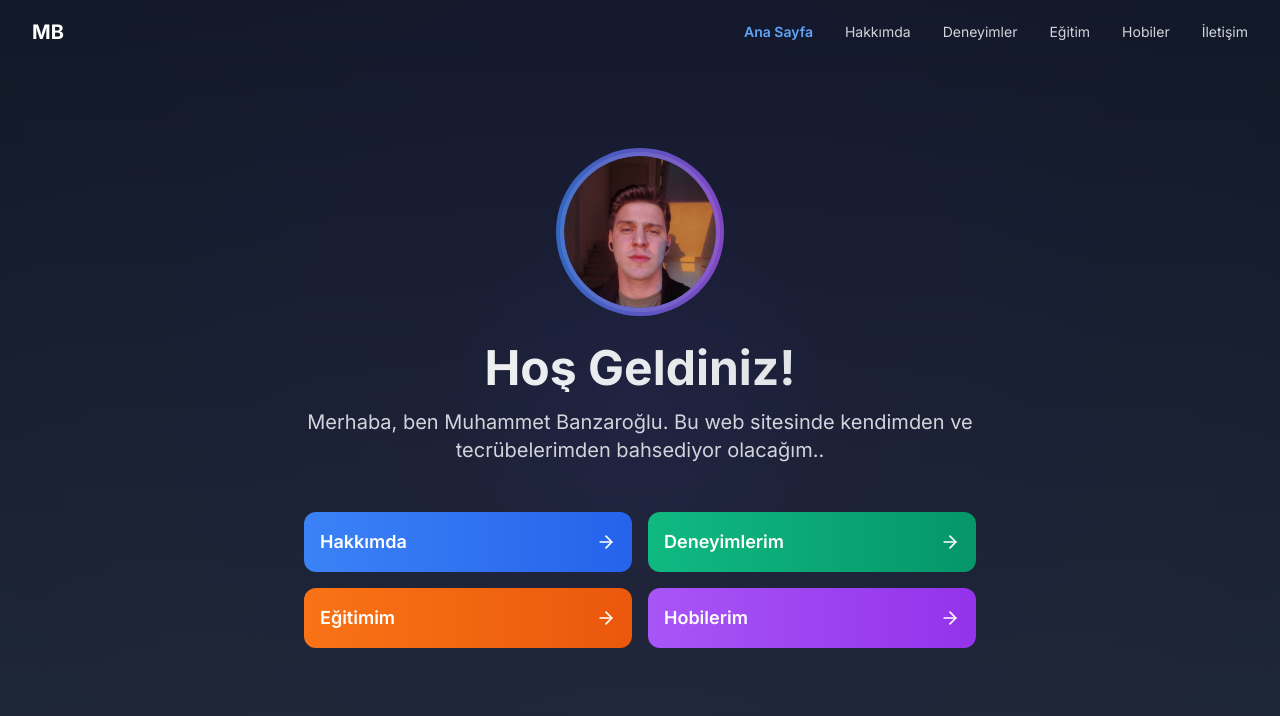
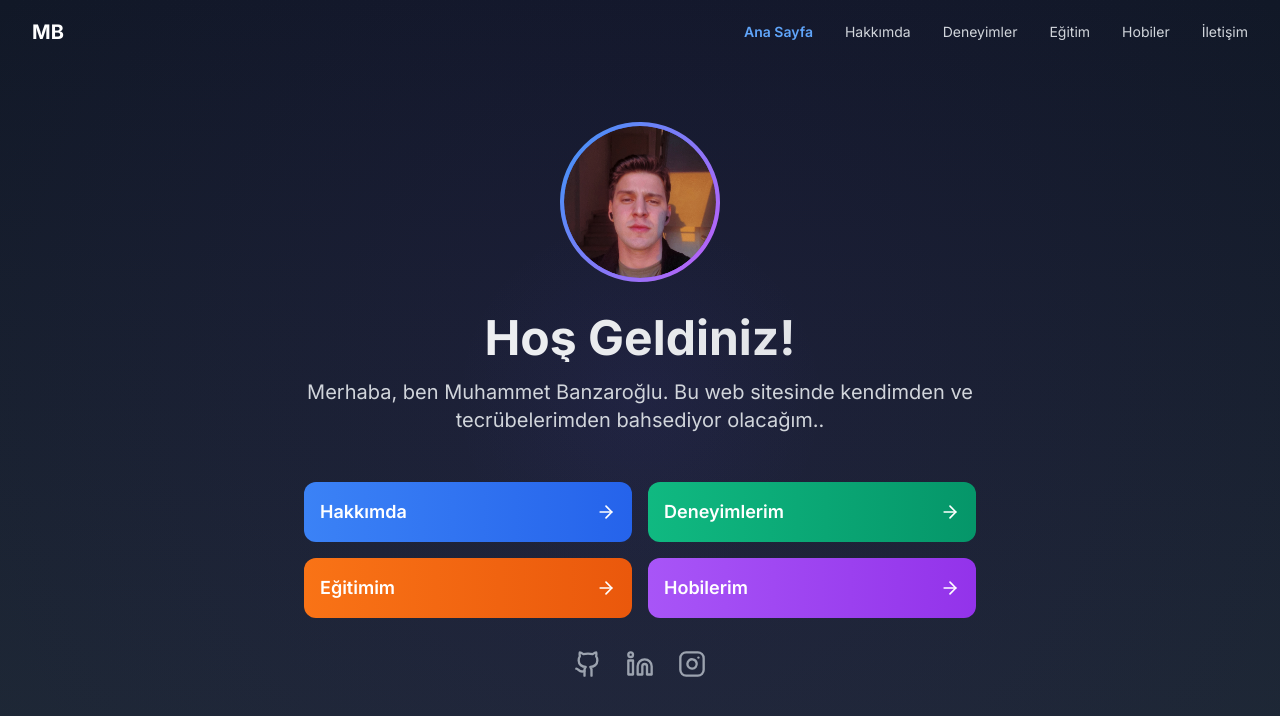
Before and after one commit to Mbanzaroglu/my-app, a Next.js app: page / in a window 1280 px wide. Shown: the top 716 px of the page. Built offline with nearby package versions, Linux system fonts and the light colour scheme.

Commit message:
Main page has modified with couple of features such as link icons

```diff
--- a/app/components/hero-section.tsx
+++ b/app/components/hero-section.tsx
@@ -4,7 +4,7 @@ import { useState, useEffect } from "react"
 import Image from "next/image"
 import Link from "next/link"
 import { motion } from "framer-motion"
-import { ArrowRight } from "lucide-react"
+import { ArrowRight, Github, Linkedin, Instagram } from "lucide-react"
 
 export default function HeroSection() {
   const [mousePosition, setMousePosition] = useState({ x: 0, y: 0 })
@@ -29,7 +29,7 @@ export default function HeroSection() {
   ]
 
   return (
-    <div className="relative min-h-screen flex items-center justify-center overflow-hidden bg-gradient-to-b from-gray-900 to-gray-800">
+    <div className="relative min-h-screen flex flex-col items-center justify-center overflow-hidden bg-gradient-to-b from-gray-900 to-gray-800">
       {/* Animated background elements */}
       <div className="absolute inset-0 overflow-hidden">
         <div className="absolute inset-0 bg-[radial-gradient(circle_at_50%_50%,rgba(76,29,149,0.1),rgba(15,23,42,0))]" />
@@ -50,11 +50,17 @@ export default function HeroSection() {
           className="mb-12"
         >
           <div className="relative w-40 h-40 mx-auto mb-8">
-            <div
-              className="absolute inset-0 rounded-full bg-gradient-to-r from-blue-500 to-purple-500 animate-pulse"
+            <motion.div
+              className="absolute inset-0 rounded-full bg-gradient-to-r from-blue-500 to-purple-500"
               style={{ transform: "scale(1.05)" }}
+              animate={{ rotate: 360 }}
+              transition={{ repeat: Infinity, duration: 5, ease: "linear" }}
             />
-            <div className="relative w-full h-full rounded-full overflow-hidden border-4 border-white/10">
+            <motion.div
+              className="relative w-full h-full rounded-full overflow-hidden border-4 border-white/10"
+              whileHover={{ scale: 1.2 }}
+              transition={{ type: "spring", stiffness: 300 }}
+            >
               <Image
                 src="/me.JPG"
                 alt="Profil Fotoğrafı"
@@ -62,7 +68,7 @@ export default function HeroSection() {
                 objectFit="cover"
                 className="rounded-full"
               />
-            </div>
+            </motion.div>
           </div>
 
           <motion.h1
@@ -75,17 +81,26 @@ export default function HeroSection() {
           </motion.h1>
 
           <motion.p
-            initial={{ y: 20, opacity: 0 }}
-            animate={{ y: 0, opacity: 1 }}
+            initial={{ opacity: 0 }}
+            animate={{ opacity: 1 }}
             transition={{ delay: 0.3 }}
             className="text-lg md:text-xl text-gray-300 max-w-2xl mx-auto mb-12"
           >
-            Merhaba, ben Muhammet Banzaroğlu. Bu web sitesinde kendimden ve tecrübelerimden bahsediyor olacağım..
+            {"Merhaba, ben Muhammet Banzaroğlu. Bu web sitesinde kendimden ve tecrübelerimden bahsediyor olacağım..".split("").map((char, index) => (
+              <motion.span
+                key={index}
+                initial={{ opacity: 0, x: -20 }}
+                animate={{ opacity: 1, x: 0 }}
+                transition={{ delay: 0.3 + index * 0.01 }}
+              >
+                {char}
+              </motion.span>
+            ))}
           </motion.p>
         </motion.div>
 
         {/* Navigation grid */}
-        <div className="grid grid-cols-1 md:grid-cols-2 gap-4 max-w-2xl mx-auto">
+        <div className="grid grid-cols-1 md:grid-cols-2 gap-4 max-w-2xl mx-auto mb-8">
           {navigationItems.map((item, index) => (
             <motion.div
               key={item.title}
@@ -106,6 +121,29 @@ export default function HeroSection() {
             </motion.div>
           ))}
         </div>
+
+        {/* Social Media Icons */}
+        <div className="flex justify-center gap-6 mt-6">
+          {[
+            { href: "https://github.com/Mbanzaroglu", icon: <Github size={28} /> },
+            { href: "https://www.linkedin.com/in/muhammet-banzaroglu/", icon: <Linkedin size={28} /> },
+            { href: "https://www.instagram.com/muhammetbanzaroglu/", icon: <Instagram size={28} /> },
+          ].map((item, index) => (
+            <motion.a
+              key={item.href}
+              href={item.href}
+              target="_blank"
+              rel="noopener noreferrer"
+              initial={{ opacity: 0, y: 20 }}
+              animate={{ opacity: 1, y: 0 }}
+              transition={{ delay: 0.5 + index * 0.2, type: "spring", stiffness: 200, damping: 10 }}
+              whileHover={{ scale: 1.2 }}
+              className="text-gray-400 hover:text-white transition-all duration-300"
+            >
+              {item.icon}
+            </motion.a>
+          ))}
+        </div>
       </div>
     </div>
   )
```
